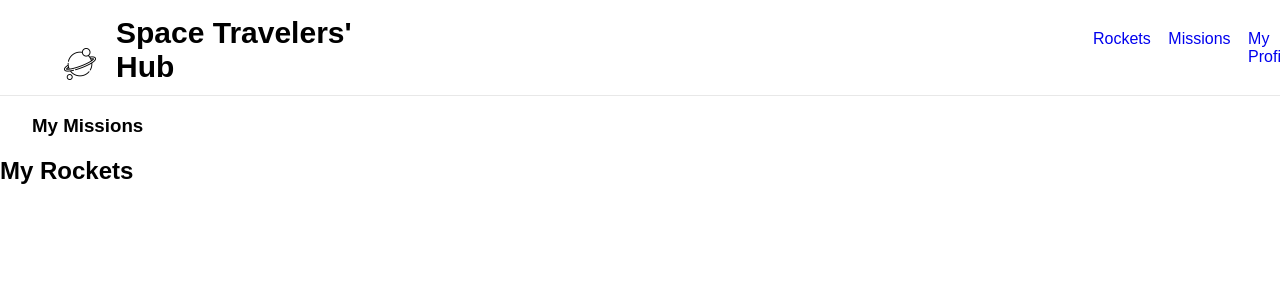
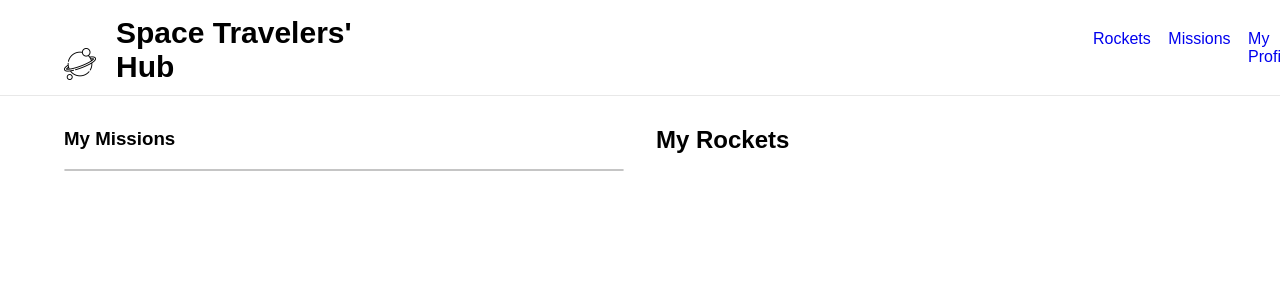
Before and after one commit to inspecta/SpaceX-Travel-Hub, a React (Create React App) app: page /my-profile in a window 1280 px wide. Shown: the top 300 px of the page. Built offline with nearby package versions, Linux system fonts and the light colour scheme; a web font is replaced by a local one.

Commit message:
Add profile styles

```diff
--- a/src/App.css
+++ b/src/App.css
@@ -153,3 +153,39 @@ table th {
   padding: 10px;
   font-size: 15px;
 }
+
+/*My Profile*/
+.profile {
+  width: 90%;
+  display: flex;
+  margin: auto;
+  gap: 2em;
+}
+
+.missions {
+  flex: 1;
+}
+
+.activeMissions {
+  border: 1px solid rgb(197, 197, 197);
+  border-radius: 5px;
+}
+
+.activeMissions > ul {
+  padding-left: 0;
+  margin: 0;
+}
+
+.activeMissions > ul > li {
+  list-style: none;
+  border-bottom: 1px solid rgb(197, 197, 197);
+  padding: 10px 0 15px 10px;
+}
+
+.activeMissions > ul > li:last-child {
+  border-bottom: none;
+}
+
+.rockets {
+  flex: 1;
+}
```
